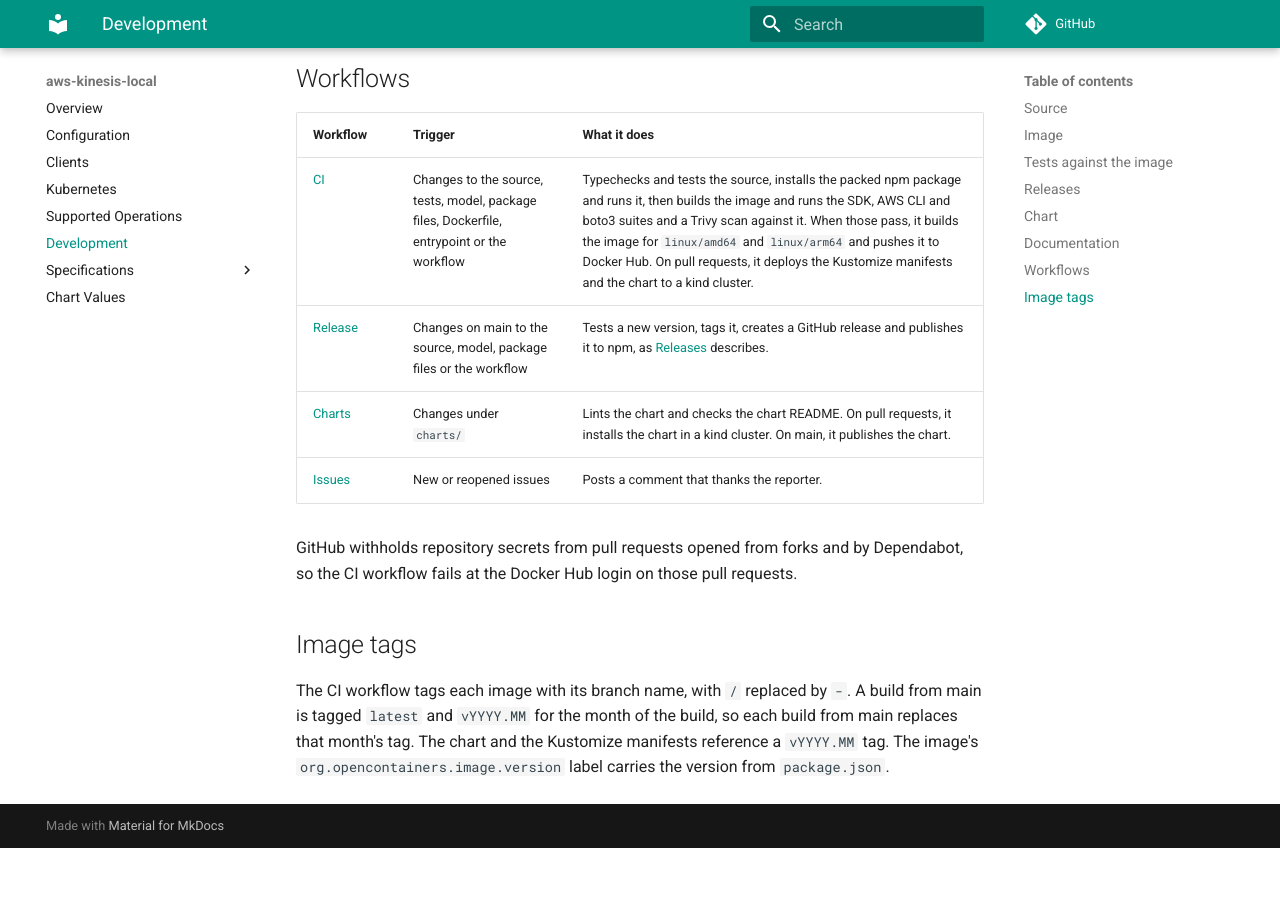
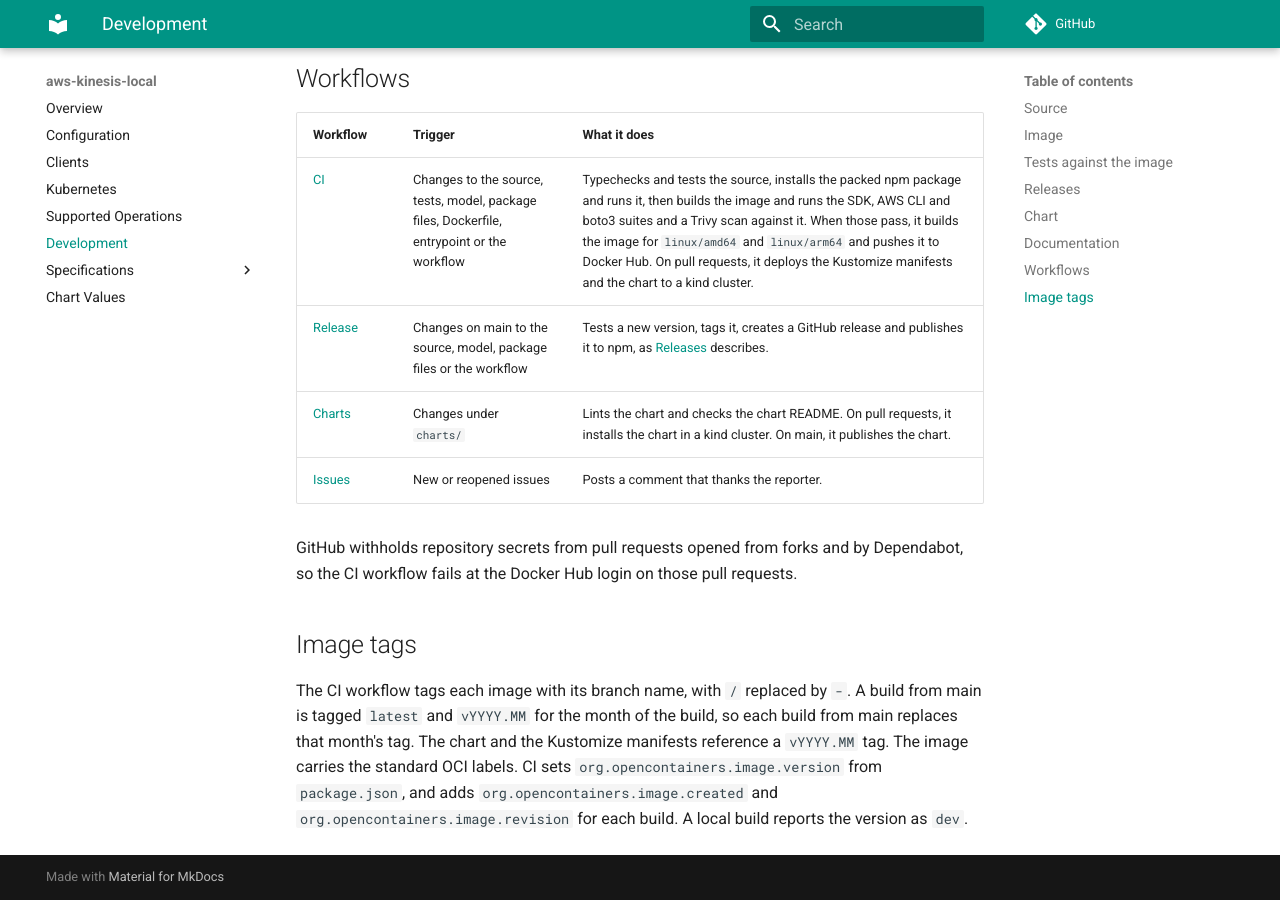
Before and after one commit to saidsef/aws-kinesis-local, an MkDocs documentation site: the page built from docs/development.md, in a window 1280 px wide and 900 px high, scrolled down 2877 px. Built offline with MkDocs 1.6.1 and Material for MkDocs 9.7.7, drawn with Linux system fonts in a browser that asks for light colours; comment, search, counter and statistics services are not loaded; before the commit the page ends 3725 px from its top, so only the background shows below that.

Commit message:
fix(image): set the standard OCI labels on the image
The image carries a title, description, vendor, URL and version under
the OCI annotation keys. CI adds the build time and the commit, because
those change with every build.

- The vendor goes under org.opencontainers.image.vendor in place of the
  custom uk.co.saidsef.aws-kinesis key.
- The authors label drops the stray "(saidsef.co.uk/)" and matches
  package.json.
- CI passes the version from package.json, and a local build reports
  it as dev.
- docker image inspect shows every label, and actionlint reports
  nothing new in ci.yml.

```diff
--- a/docs/development.md
+++ b/docs/development.md
@@ -99,4 +99,4 @@ GitHub withholds repository secrets from pull requests opened from forks and by
 
 ## Image tags
 
-The CI workflow tags each image with its branch name, with `/` replaced by `-`. A build from main is tagged `latest` and `vYYYY.MM` for the month of the build, so each build from main replaces that month's tag. The chart and the Kustomize manifests reference a `vYYYY.MM` tag. The image's `org.opencontainers.image.version` label carries the version from `package.json`.
+The CI workflow tags each image with its branch name, with `/` replaced by `-`. A build from main is tagged `latest` and `vYYYY.MM` for the month of the build, so each build from main replaces that month's tag. The chart and the Kustomize manifests reference a `vYYYY.MM` tag. The image carries the standard OCI labels. CI sets `org.opencontainers.image.version` from `package.json`, and adds `org.opencontainers.image.created` and `org.opencontainers.image.revision` for each build. A local build reports the version as `dev`.
```
Also changed, not shown: 2 other files.
